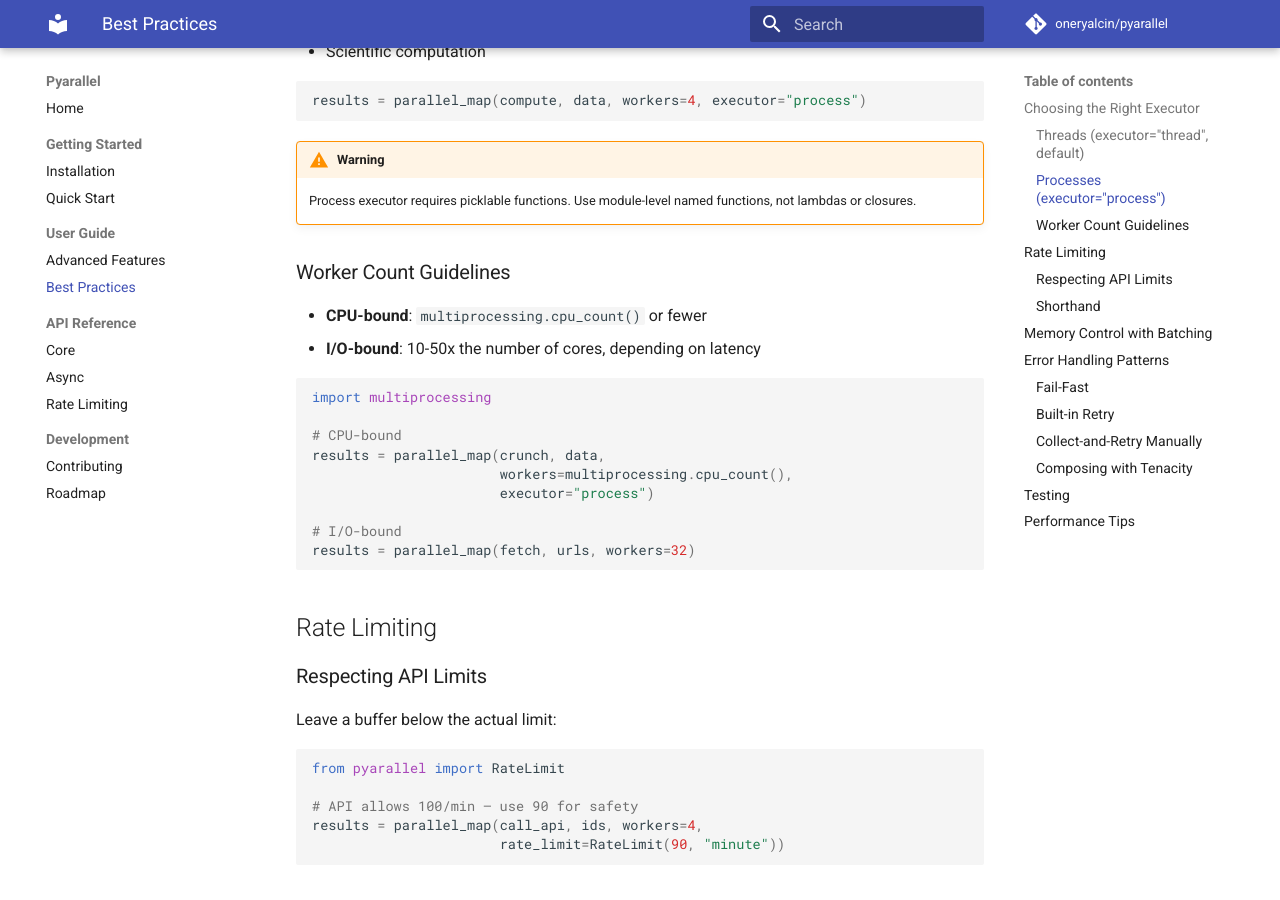
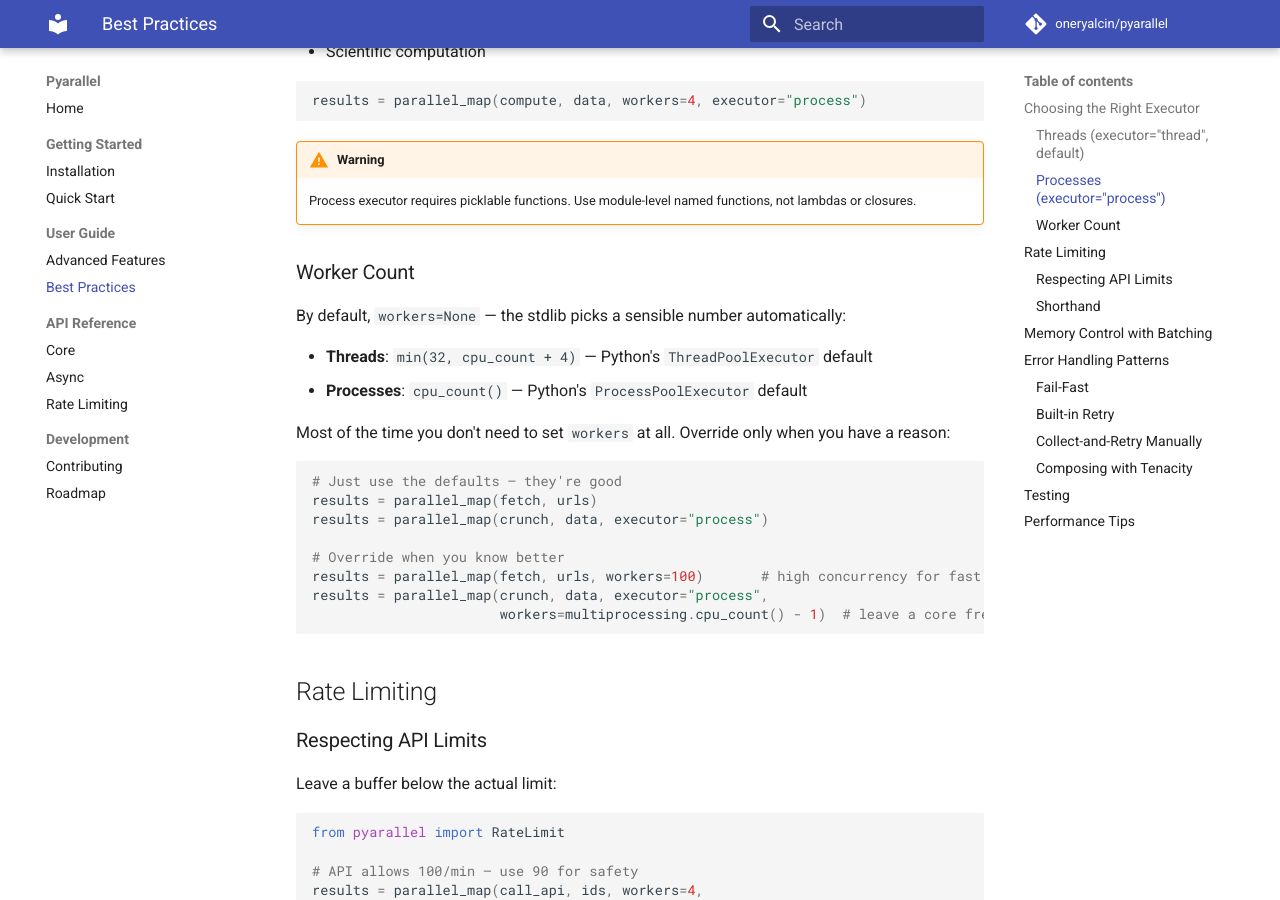
Before and after one commit to oneryalcin/pyarallel, an MkDocs documentation site: the page built from docs/user-guide/best-practices.md, in a window 1280 px wide and 900 px high, scrolled down 648 px. Built offline with MkDocs 1.6.1 and Material for MkDocs 9.7.7, drawn with Linux system fonts in a browser that asks for light colours; comment, search, counter and statistics services are not loaded.

Commit message:
Default workers to None — let stdlib pick the right number
workers=4 was arbitrary. Now workers=None, which defers to Python's
stdlib defaults: min(32, cpu_count+4) for threads, cpu_count() for
processes. Users only override when they have a reason.

https://claude.ai/code/session_01RHTs4at74CA2wwTTQWQo52

````diff
--- a/docs/user-guide/best-practices.md
+++ b/docs/user-guide/best-practices.md
@@ -30,21 +30,24 @@ results = parallel_map(compute, data, workers=4, executor="process")
 !!! warning
     Process executor requires picklable functions. Use module-level named functions, not lambdas or closures.
 
-### Worker Count Guidelines
+### Worker Count
 
-- **CPU-bound**: `multiprocessing.cpu_count()` or fewer
-- **I/O-bound**: 10-50x the number of cores, depending on latency
+By default, `workers=None` — the stdlib picks a sensible number automatically:
+
+- **Threads**: `min(32, cpu_count + 4)` — Python's `ThreadPoolExecutor` default
+- **Processes**: `cpu_count()` — Python's `ProcessPoolExecutor` default
+
+Most of the time you don't need to set `workers` at all. Override only when you have a reason:
 
 ```python
-import multiprocessing
+# Just use the defaults — they're good
+results = parallel_map(fetch, urls)
+results = parallel_map(crunch, data, executor="process")
 
-# CPU-bound
-results = parallel_map(crunch, data,
-                       workers=multiprocessing.cpu_count(),
-                       executor="process")
-
-# I/O-bound
-results = parallel_map(fetch, urls, workers=32)
+# Override when you know better
+results = parallel_map(fetch, urls, workers=100)       # high concurrency for fast APIs
+results = parallel_map(crunch, data, executor="process",
+                       workers=multiprocessing.cpu_count() - 1)  # leave a core free
 ```
 
 ## Rate Limiting
````
Also changed, not shown: 1 other file.
